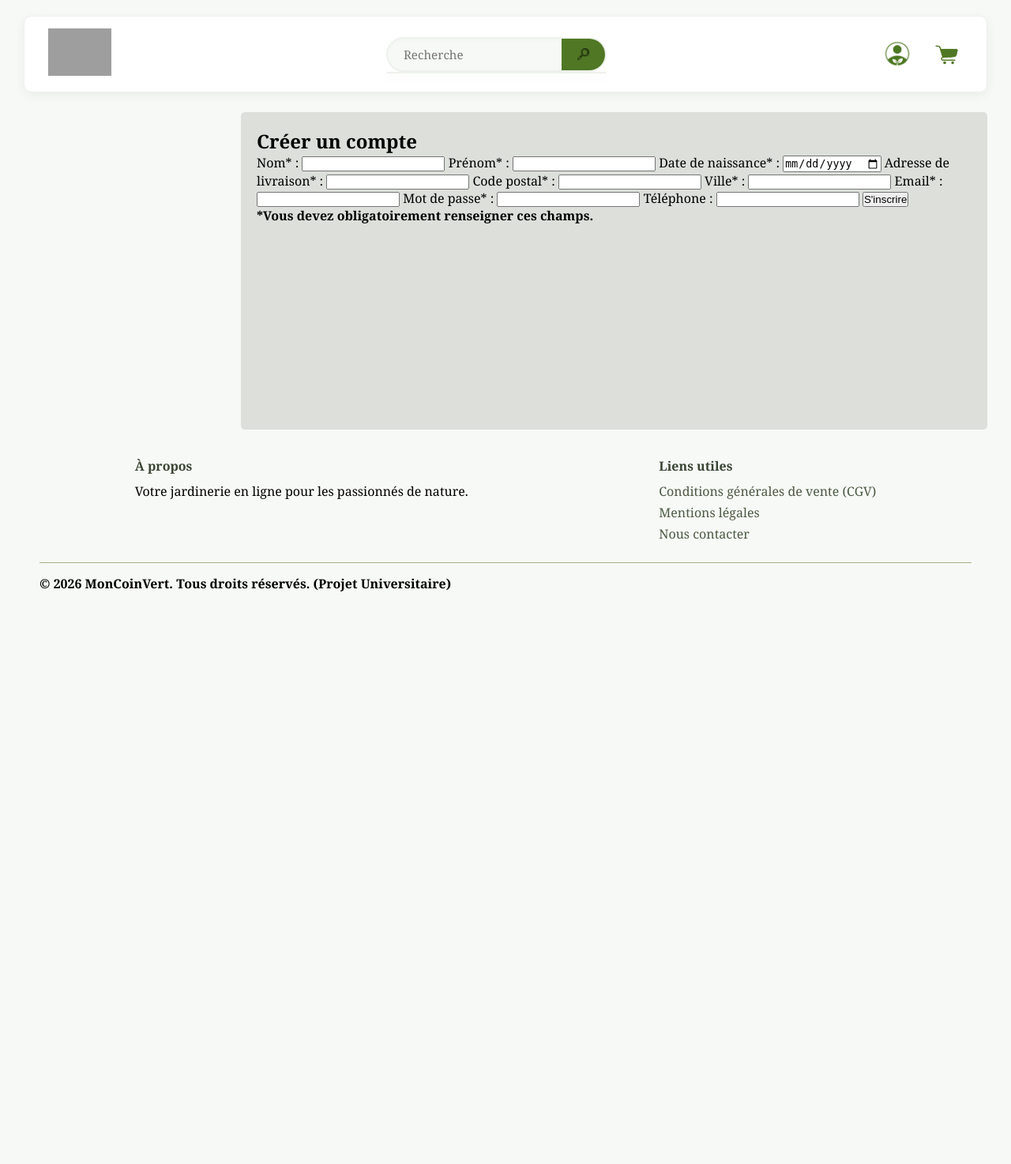
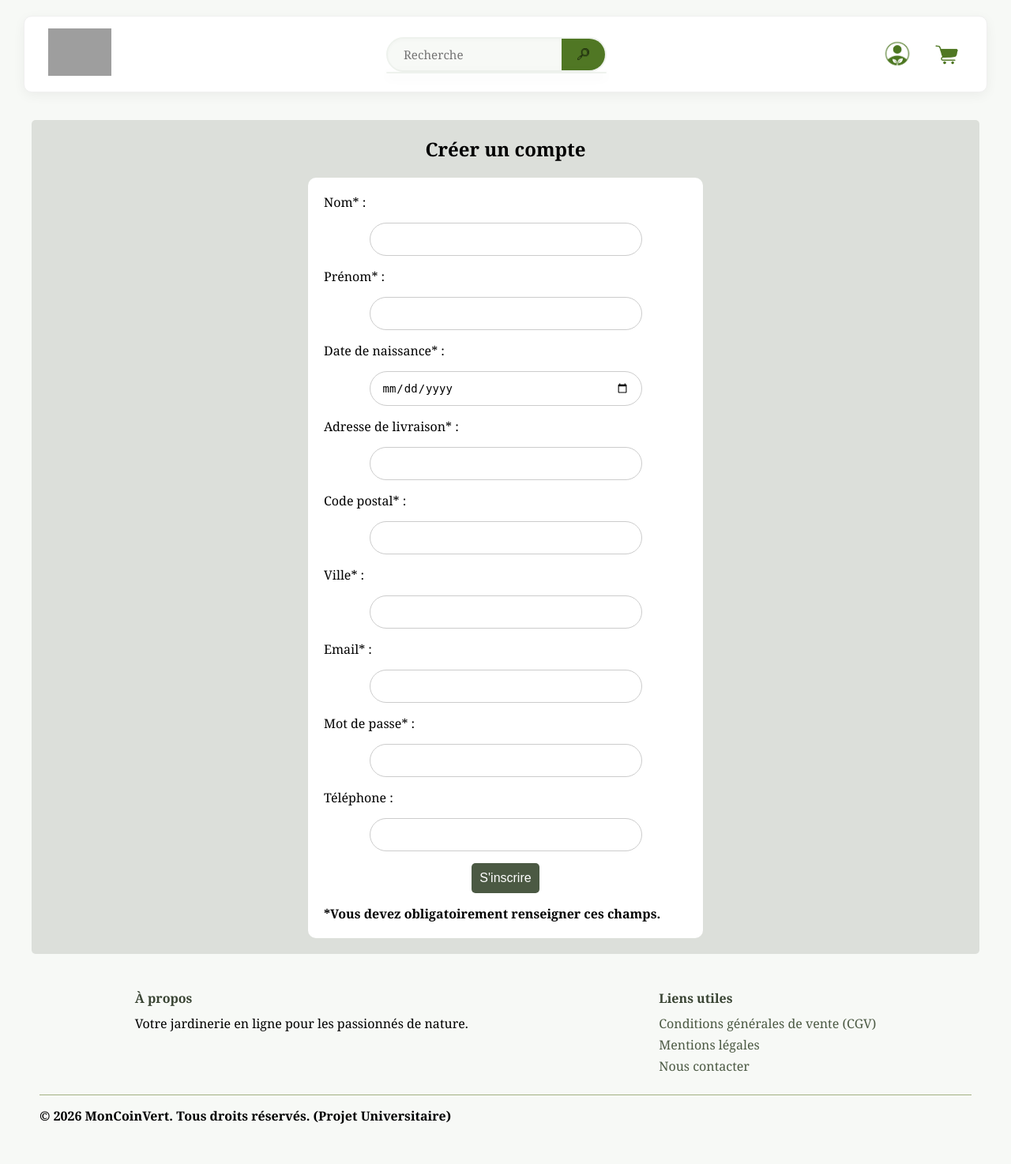
Before and after one commit to sc200721/Base-de-donnee, a PHP site: page /index.php?page=inscription in a window 1280 px wide. Shown: the whole page at 79% size. Before the commit the page ends 749 px from the top, so only its background shows below. Run offline with PHP 8.4, Linux system fonts and the light colour scheme; grey boxes are pictures that could not be loaded.

Commit message:
le vrai commit qui fonctionne cette fois

```diff
--- a/compte.css
+++ b/compte.css
@@ -1,79 +1,59 @@
 * {
-  margin: 0;
-  padding: 0;
-}
+    margin: 0;
+    padding: 0;
+  }
 
-body {
-  width: 100%;
-  height: 100%;
-  display: grid;
-  grid-template-columns: 20% 80%;
-  grid-template-rows: 50px 1fr 50px;
-  margin: 10px;
-  padding: 10px;
-}
-
-nav {
-  grid-column: 1/2;
-  grid-row: 2/3;
-  margin: 10px;
-  padding: 10px;
-  background-color: #dcdfda;
-  border-radius: 5px;
-}
-
-header {
-  width: 100%;
+.section-compte {
   grid-column: 1/3;
-  grid-row: 1/2;
-  background-color: #c8d6a2;
-  border: none;
-  border-radius: 5px;
-  margin: 0 10px;
-  padding: 0 10px;
-}
-
-footer {
-  grid-column: 1/3;
-  grid-row: 3/4;
-  background-color: #c8d6a2;
-  margin: 0 10px;
-  padding: 0 10px;
-  border-radius: 5px;
-}
-
-section {
-  grid-column: 2/3;
   grid-row: 2/3;
   background-color: #dcdfda;
   margin: 10px;
-  padding: 10px;
+  padding: 20px;
   border-radius: 5px;
+  display: flex;
+  flex-direction: column;
+  align-items: center;
+  justify-content: flex-start;
+  gap: 20px;
 }
 
-nav ul li {
-  list-style-type: none;
+.form-compte {
+    gap: 15px;
+    background: white;
+    padding: 20px;
+    border-radius: 10px;
+    display: flex;
+    flex-direction: column; /* Met chaque élément du form à la ligne */
+    width: 80%;             /* Largeur relative pour éviter que le form soit trop large */
+    max-width: 500px;       /* Largeur maximale pour éviter que le form soit trop large */
 }
 
-nav ul li a {
-  /*liens dans le nav*/
-  text-align: center;
-  display: block;
-  color: black;
-  margin: 5px;
-  padding: 5px;
-  text-decoration: none;
-  border-radius: 5px;
+.form-compte input {
+  padding: 12px 15px;
+  border: 1px solid #ccc;
+  border-radius: 25px; /* Plus arrondi */
+  width: 75%;
+  box-sizing: border-box;
+  font-size: 14px;
+  margin: 0 auto; /* Centre les champs */
+  align-self: center;
 }
 
-nav li a:hover {
-  /*effet quand on passe le pointeur de souris sur un lien dans le nav*/
-  background-color: #c8d6a2;
-  color: black;
+.form-compte button {
+  background-color: #4b5943;
+  color: white;
+  padding: 10px;
+  border: none;
+  border-radius: 5px;
+  cursor: pointer;
+  font-size: 16px;
+  align-self: center;
 }
 
-.courrante {
-  /*indique à l'utilisateur sur quel page il est dans le nav*/
-  background-color: #4b5943;
-  color: white;
+.form-compte button:hover {
+  background-color: #b7ce66;
 }
+
+.form-compte button:focus {
+  outline: 2px solid #c8d6a2;
+}
--- a/compte.php
+++ b/compte.php
@@ -4,11 +4,7 @@ if (!isset($_COOKIE['client_id'])) {
     exit;
 }
 
-$pdo = new PDO(
-    "mysql:host=sql208.infinityfree.com;dbname=if0_41693683_moncoinvert;charset=utf8",
-    "if0_41693683",
-    "mi6fyKP9VKkR0"
-);
+$pdo = new PDO("mysql:host=localhost;dbname=moncoinvert;charset=utf8", "root", "");
 
 $stmt = $pdo->prepare("SELECT * FROM client WHERE idClient = ?");
 $stmt->execute([$_COOKIE['client_id']]);
--- a/connexion.php
+++ b/connexion.php
@@ -1,9 +1,5 @@
 <?php
-$pdo = new PDO(
-    "mysql:host=sql208.infinityfree.com;dbname=if0_41693683_moncoinvert;charset=utf8",
-    "if0_41693683",
-    "mi6fyKP9VKkR0"
-);
+$pdo = new PDO("mysql:host=localhost;dbname=moncoinvert;charset=utf8", "root", "");
 
 if ($_POST) {
 
--- a/function.php
+++ b/function.php
@@ -38,11 +38,11 @@ $categories=[
 ];
 
 $pageCategories = [
-    "./categories/plante.php",
-    "./categories/balcon.php",
-    "./categories/potager.php",
-    "./categories/materiel.php",
-    "./categories/conseils.php"
+    "../categories/plante.php",
+    "../categories/balcon.php",
+    "../categories/potager.php",
+    "../categories/materiel.php",
+    "../categories/conseils.php"
 ];
 
 /*génère le nav en fonction de la page sur laquel on est pour mettre en évidence le bouton*/
--- a/header.php
+++ b/header.php
@@ -1,6 +1,6 @@
 <header>
   <div id="grandconteneur">
-    <a href="index.php?page=accueil">
+    <a href="../index.php?page=accueil">
       <img
         class="logo"
         src="logo_a_mettre...."
@@ -16,7 +16,7 @@
           placeholder="Recherche"
         />
         <button class="resultat">
-          <img src="loupe.png" alt="Loupe" />
+          <img src="../loupe.png" alt="Loupe" />
         </button>
         <!-- faudra faire un melange de php + base de donnée pour la barre de
         recher en autocompletation ou sinon faire un script en js à voir -->
@@ -30,10 +30,10 @@
             <?= htmlspecialchars($_COOKIE['prenom'] . " " . $_COOKIE['nom']) ?>
           </span>
         <?php endif; ?>
-        <a href="index.php?page=connexion" class="compte">
+        <a href="../index.php?page=connexion" class="compte">
           <img src="logocompte.png" alt="Mon compte" id="logocompte" />
         </a>
-        <a href="index.php?page=panier" class="panier">
+        <a href="../index.php?page=panier" class="panier">
           <img src="logopanier.png" alt="Mon panier" id="logopanier" />
         </a>
       </div>
--- a/index.css
+++ b/index.css
@@ -230,7 +230,7 @@ nav li > a:hover {
 }
 
 /* corps */
-section {
+.section-accueil {
   grid-column: 2/3;
   grid-row: 2/3;
   background-color: #dcdfda;
--- a/index.php
+++ b/index.php
@@ -3,6 +3,7 @@
 <head>
   <meta charset="UTF-8">
   <title>Mon coin vert</title>
+  <link rel="stylesheet" href="compte.css">
   <link rel="stylesheet" href="index.css">
   <script src="indexRecherche.js"></script>
 </head>
--- a/outilsjardinage.php
+++ b/outilsjardinage.php
@@ -5,7 +5,6 @@
   <title>Mon coin vert</title>
   <link rel="stylesheet" href="compte.css">
   <link rel="stylesheet" href="index.css">
-  <script src="indexRecherche.js"></script>
 </head>
 <body>
 
```
Also changed, not shown: inscription.php (+1 -6 lines).
